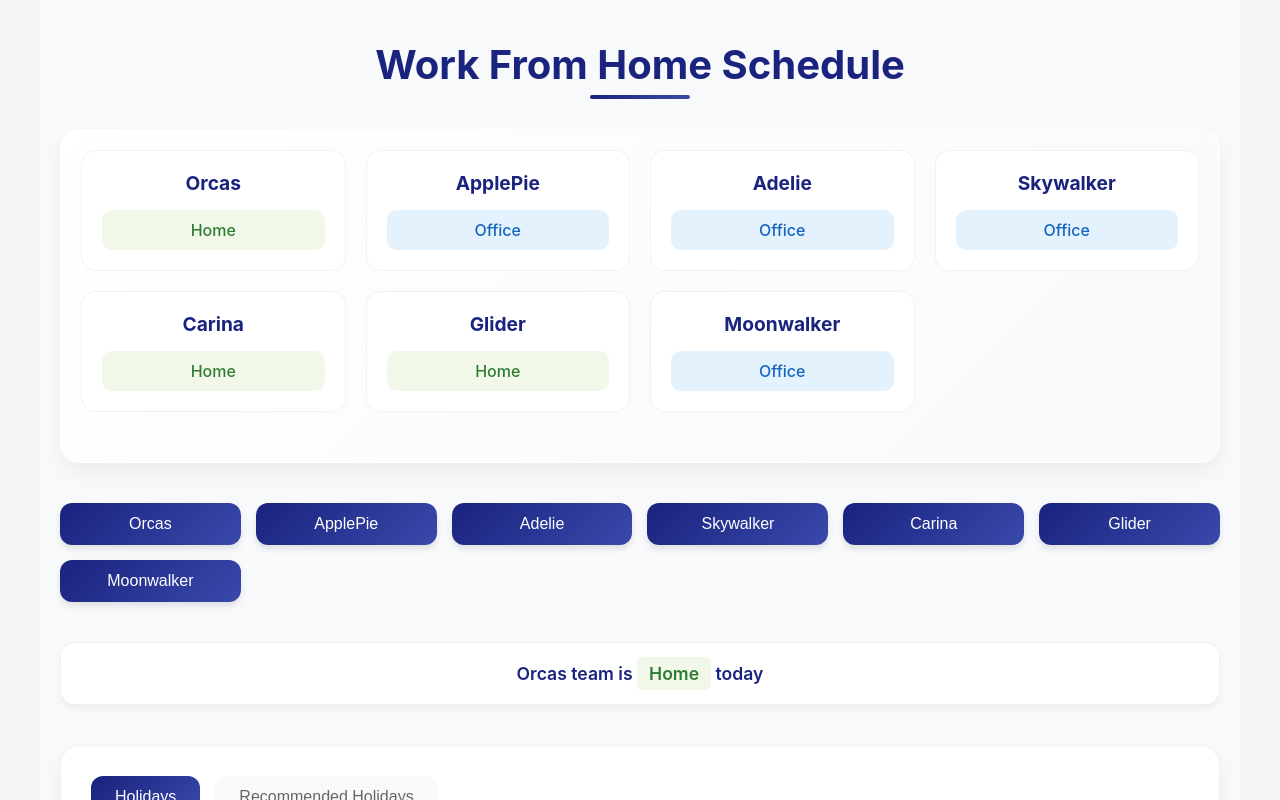
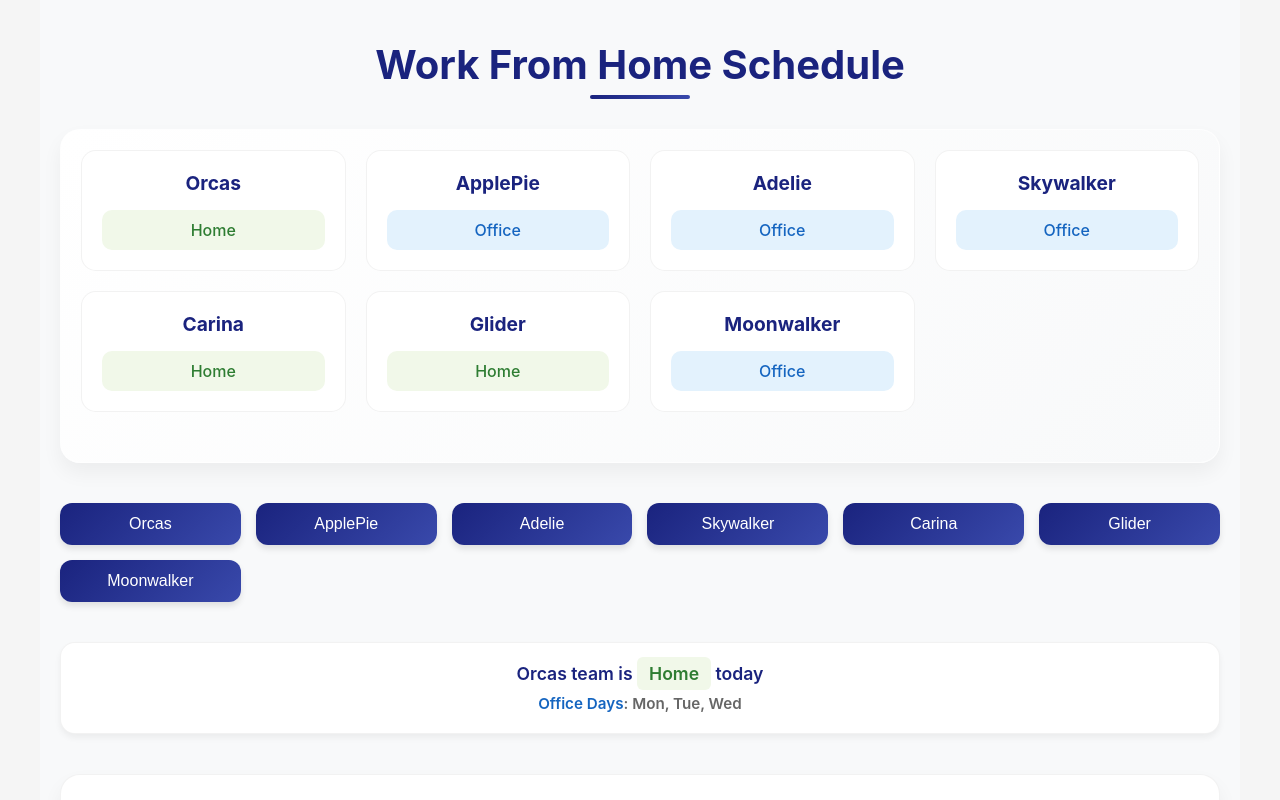
Before and after one commit to SeungWoonSong/WFH_Calander, a React (Create React App) app: page / in a window 1280 px wide. Both pictures are taken after a click on the button "Orcas". Shown: the top 800 px of the page. Built offline with nearby package versions, Linux system fonts and the light colour scheme.

Commit message:
UPDATE: Office Day display

```diff
--- a/src/App.js
+++ b/src/App.js
@@ -206,6 +206,17 @@ const StatusMessage = styled.div`
   border: 1px solid rgba(0, 0, 0, 0.05);
   font-size: 1.1rem;
 
+  .office-days {
+    margin-top: 10px;
+    font-size: 0.95rem;
+    color: #666;
+
+    strong {
+      color: #1565c0;
+      font-weight: 600;
+    }
+  }
+
   @media (max-width: 768px) {
     display: none;
   }
@@ -390,12 +401,31 @@ function App() {
   const today = useMemo(() => new Date(), []);
   const currentDate = useMemo(() => format(today, 'yyyy-MM-dd'), [today]);
   const currentDayName = useMemo(() => format(today, 'E'), [today]);
+  const currentYearMonth = useMemo(() => format(today, 'yyyy-MM'), [today]);
 
   const formatDateWithDay = useMemo(() => (dateString) => {
     const date = parseISO(dateString);
     const dayName = format(date, 'EEE', { locale: ko });
     return `${dateString} (${dayName})`;
   }, []);
+
+  const getTeamOfficeDays = useMemo(() => (team) => {
+    const currentMonthSchedule = getTeamSchedule(currentYearMonth);
+    const teamPattern = currentMonthSchedule[team];
+    const workDays = workPatterns[teamPattern];
+
+    // Convert Korean days to English
+    return workDays.map(day => {
+      switch(day) {
+        case '월': return 'Mon';
+        case '화': return 'Tue';
+        case '수': return 'Wed';
+        case '목': return 'Thu';
+        case '금': return 'Fri';
+        default: return day;
+      }
+    });
+  }, [currentYearMonth]);
 
   const getWorkStatus = useMemo(() => (team) => {
     if (isWeekend(today)) {
@@ -407,7 +437,6 @@ function App() {
     }
 
     // Get current month's schedule
-    const currentYearMonth = format(today, 'yyyy-MM');
     const currentMonthSchedule = getTeamSchedule(currentYearMonth);
 
     // Get team's current work pattern
@@ -426,7 +455,7 @@ function App() {
     }
 
     return isWorkDay ? 'Office' : 'Home';
-  }, [currentDate, currentDayName, today]);
+  }, [currentDate, currentDayName, today, currentYearMonth]);
 
   return (
     <AppContainer>
@@ -453,6 +482,9 @@ function App() {
       {selectedTeam && (
         <StatusMessage>
           {selectedTeam} team is <StatusText status={getWorkStatus(selectedTeam)}>{getWorkStatus(selectedTeam)}</StatusText> today
+          <div className="office-days">
+            <strong>Office Days</strong>: {getTeamOfficeDays(selectedTeam).join(', ')}
+          </div>
         </StatusMessage>
       )}
 
```
